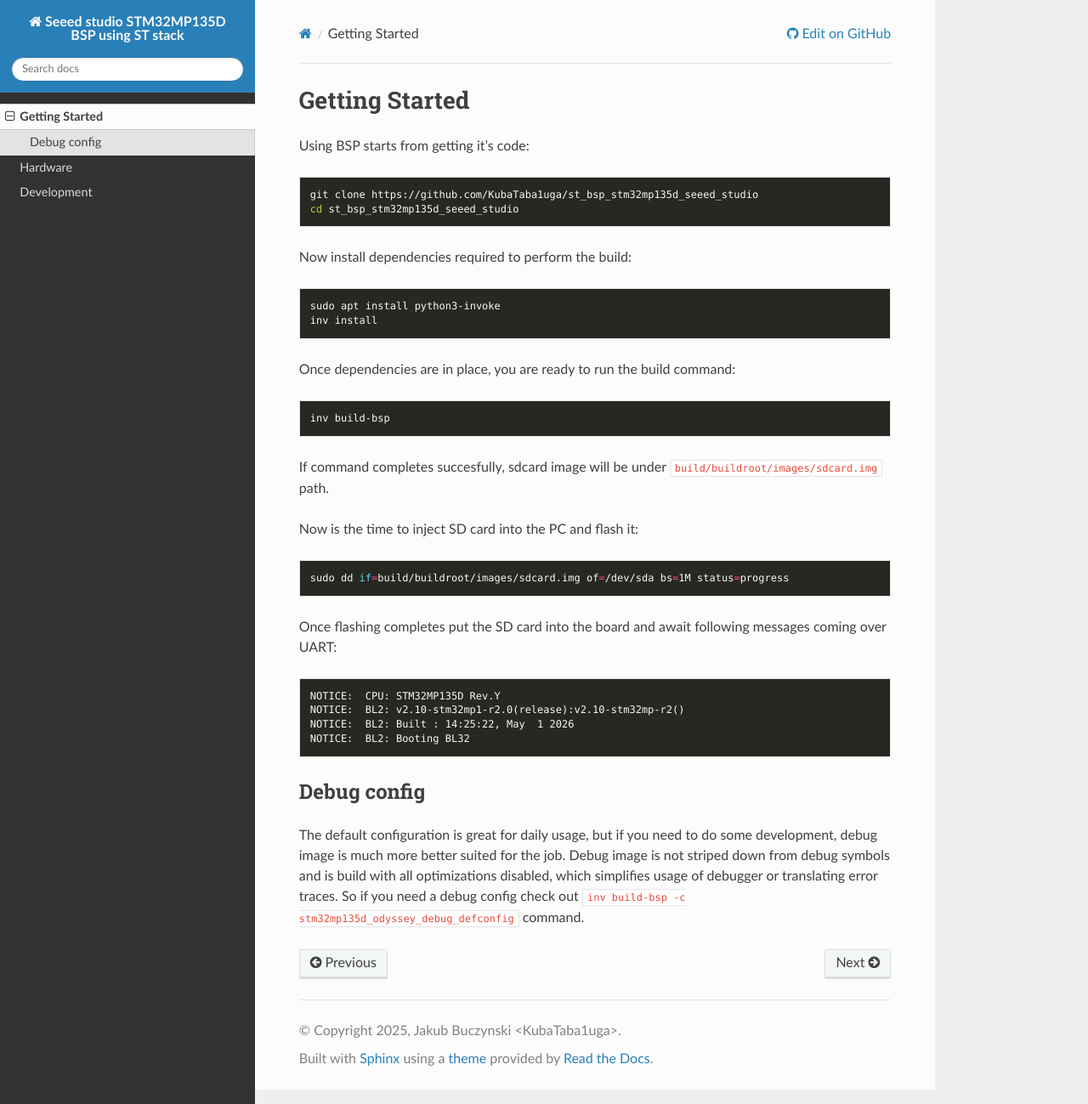
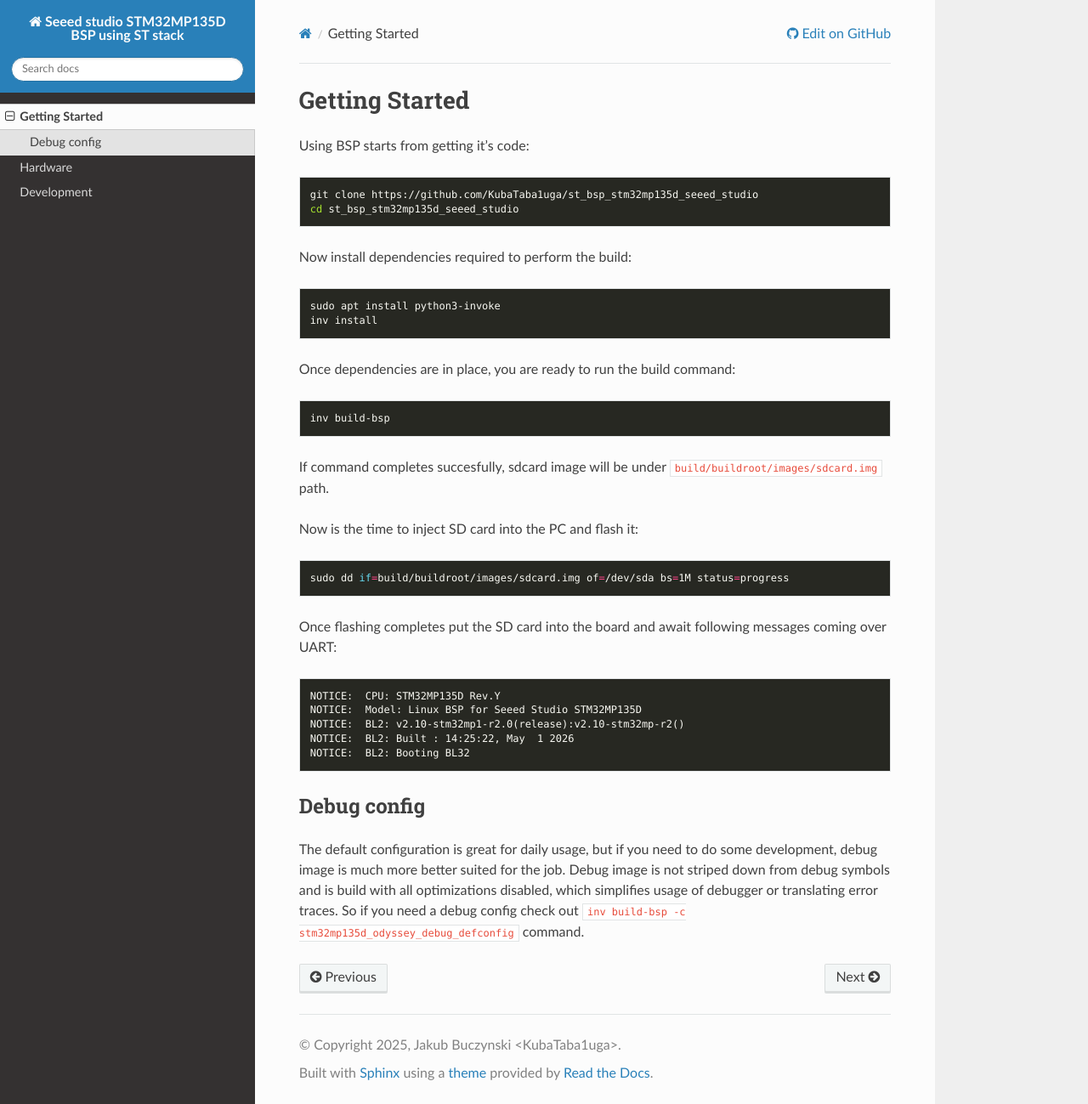
Before and after one commit to KubaTaba1uga/st_bsp_stm32mp135d_seeed_studio, a Sphinx documentation site: the page built from docs/getting_started.md, in a window 1280 px wide and 1299 px high. Shown: the whole window at 85% size. Built offline with Sphinx 7.4.7 and the Read the Docs theme 3.1.0, drawn with Linux system fonts in a browser that asks for light colours.

Commit message:
improve docs

````diff
--- a/docs/getting_started.md
+++ b/docs/getting_started.md
@@ -28,6 +28,7 @@
 Once flashing completes put the SD card into the board and await following messages coming over UART:
 ```txt
 NOTICE:  CPU: STM32MP135D Rev.Y
+NOTICE:  Model: Linux BSP for Seeed Studio STM32MP135D
 NOTICE:  BL2: v2.10-stm32mp1-r2.0(release):v2.10-stm32mp-r2()
 NOTICE:  BL2: Built : 14:25:22, May  1 2026
 NOTICE:  BL2: Booting BL32
````
